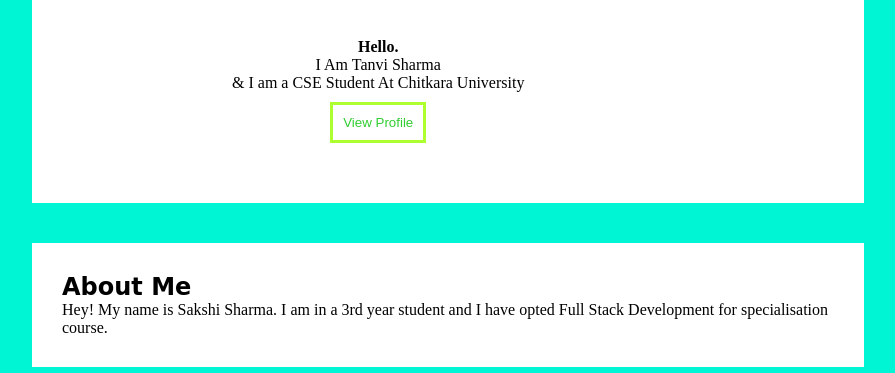
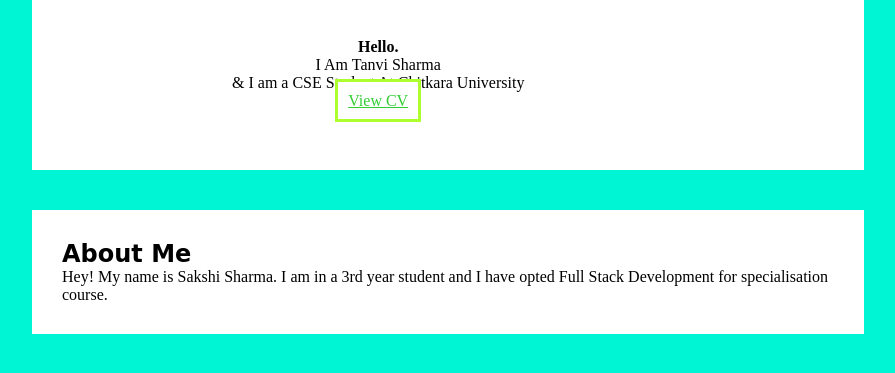
Before and after one commit to lady-of-code/lady-of-code.github.io, a plain HTML site: page index.html in a window 1280 px wide. Shown: the part 427-800 px from the top of the page, without its empty margins (192-1087 px from the left). Drawn offline with nearby package versions, Linux system fonts and the light colour scheme; no server answers; a web font is replaced by a local one.

Commit message:
Update index.html

```diff
--- a/index.html
+++ b/index.html
@@ -34,7 +34,7 @@
                 <p><b>Hello.</b><br>
                     I Am <span class="name">Tanvi Sharma</span> <br>
                     & I am a CSE Student At Chitkara University</p>
-                <button class="btn">View Profile</button>
+                <a href="https://docs.google.com/document/d/1yP7-hY2w8UqfnvL7PAPFes6BEBT7zupN_YcW1dcHJ1E/export?format=pdf" target="_blank" class="btn">View CV</a>
             </div>
 
         </div>
```
